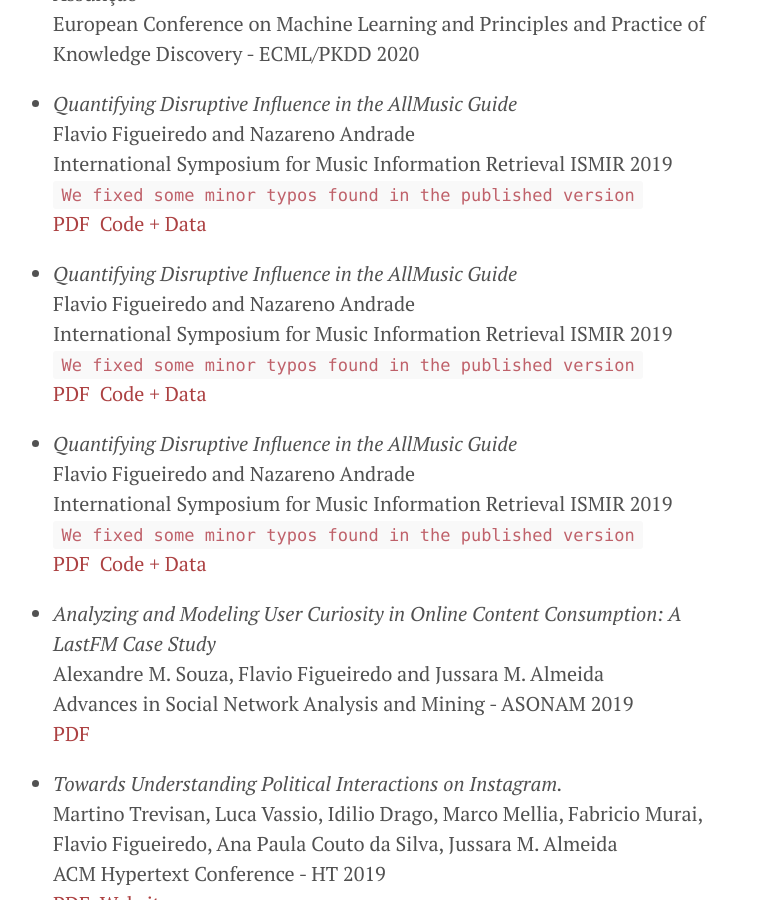
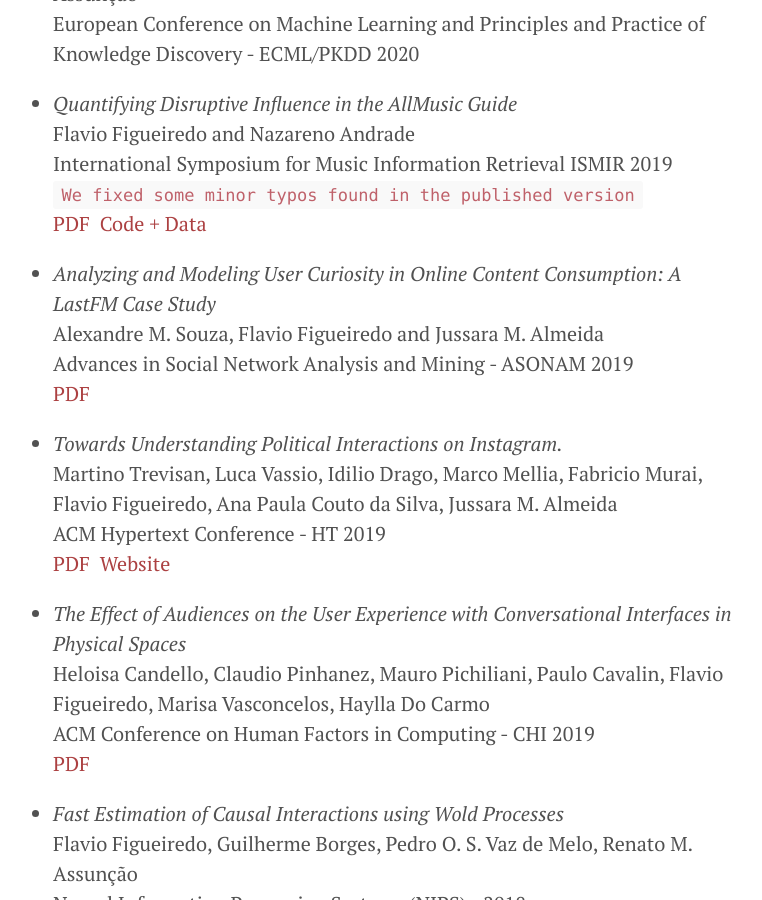
Before and after one commit to flaviovdf/flaviovdf.github.io, a Jekyll site: the page built from index.md, in a window 1280 px wide and 900 px high, scrolled down 798 px. Shown: the whole window, without its empty margins (267-1029 px from the left). Built offline with Jekyll 4.4.1, drawn with Linux system fonts in a browser that asks for light colours.

Commit message:
fixed bug

```diff
--- a/index.md
+++ b/index.md
@@ -25,18 +25,6 @@
 * *Networked Point Process Models Under the Lens of Scrutiny* <br/>
   Guilherme Borges, Flavio Figueiredo, Pedro O. S. Vaz de Melo, Renato M. Assunção <br/>
   European Conference on Machine Learning and Principles and Practice of  Knowledge Discovery - ECML/PKDD 2020 <br/>
-
-* *Quantifying Disruptive Influence in the AllMusic Guide* <br/>
-  Flavio Figueiredo and Nazareno Andrade <br/>
-  International Symposium for Music Information Retrieval  ISMIR 2019 <br/>
-  `We fixed some minor typos found in the published version` <br>
-  [PDF](papers/ismir2019_disruption.pdf)&nbsp; [Code + Data](https://github.com/flaviovdf/allmusic-disruption)
-
-* *Quantifying Disruptive Influence in the AllMusic Guide* <br/>
-  Flavio Figueiredo and Nazareno Andrade <br/>
-  International Symposium for Music Information Retrieval  ISMIR 2019 <br/>
-  `We fixed some minor typos found in the published version` <br>
-  [PDF](papers/ismir2019_disruption.pdf)&nbsp; [Code + Data](https://github.com/flaviovdf/allmusic-disruption)
 
 * *Quantifying Disruptive Influence in the AllMusic Guide* <br/>
   Flavio Figueiredo and Nazareno Andrade <br/>
```
